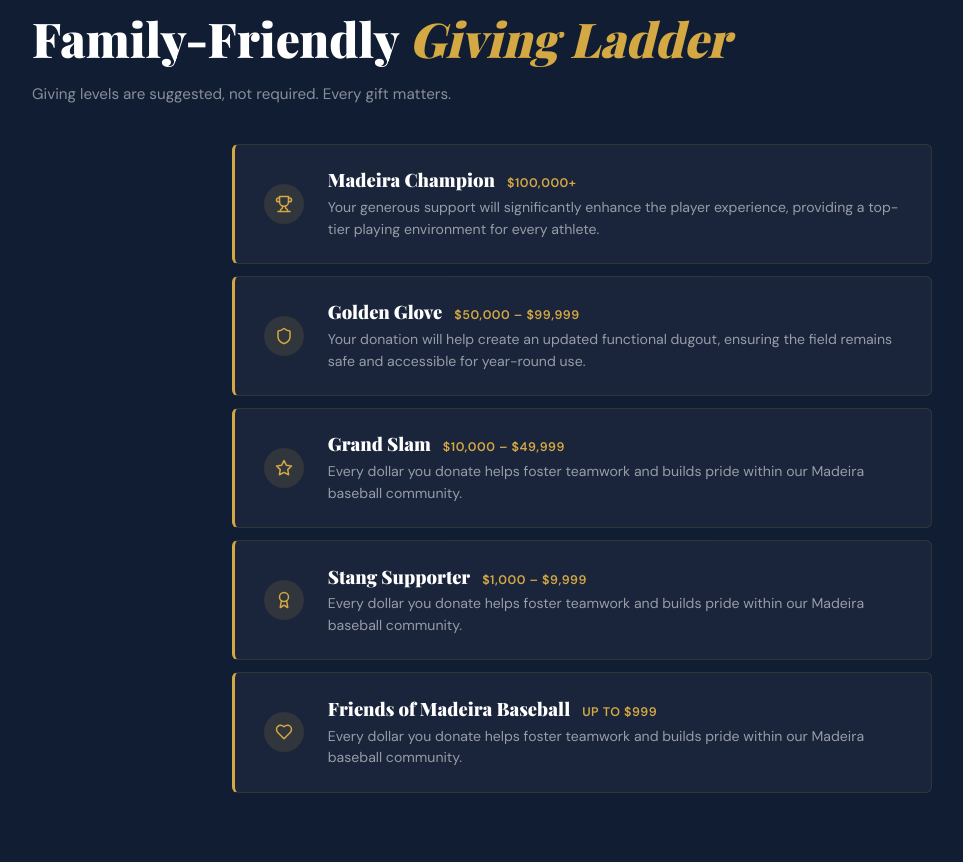
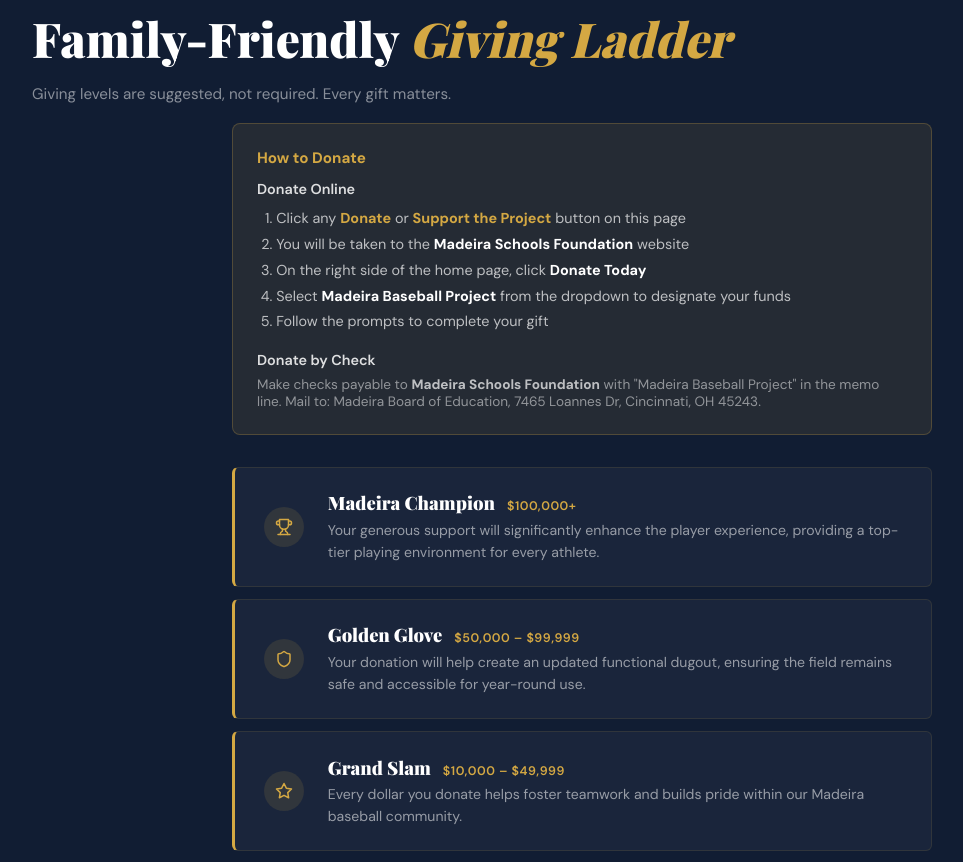
Before and after one commit to jordanbeck8/madeira-field-of-dreams, a React (Vite) app: page / in a window 1280 px wide. Shown: the part 2441-3303 px from the top of the page, without its empty margins (58-1021 px from the left). Built offline with nearby package versions, Linux system fonts and the light colour scheme; a web font is replaced by a local one.

Commit message:
Add donation instructions to Giving Ladder section

```diff
--- a/src/App.jsx
+++ b/src/App.jsx
@@ -337,9 +337,24 @@ export default function MadeiraFieldOfDreams() {
           <Reveal>
             <SectionLabel light>How You Can Help</SectionLabel>
             <SectionHeading light>Family-Friendly <em style={{ color: "#D4A843", fontStyle: "italic" }}>Giving Ladder</em></SectionHeading>
-            <p style={{ color: "rgba(255,255,255,0.5)", fontSize: "0.95rem", marginBottom: "2.5rem" }}>
+            <p style={{ color: "rgba(255,255,255,0.5)", fontSize: "0.95rem", marginBottom: "1.2rem" }}>
               Giving levels are suggested, not required. Every gift matters.
             </p>
+          </Reveal>
+          <Reveal delay={0.1}>
+            <div style={{ background: "rgba(212,168,67,0.1)", border: "1px solid rgba(212,168,67,0.25)", borderRadius: 8, padding: "1.5rem", marginBottom: "2rem", maxWidth: 700, marginLeft: "auto", marginRight: "auto" }}>
+              <p style={{ color: "#D4A843", fontWeight: 700, fontSize: "0.95rem", marginBottom: "0.75rem" }}>How to Donate</p>
+              <p style={{ color: "rgba(255,255,255,0.85)", fontWeight: 600, fontSize: "0.9rem", marginBottom: "0.5rem" }}>Donate Online</p>
+              <ol style={{ color: "rgba(255,255,255,0.7)", fontSize: "0.9rem", lineHeight: 1.8, paddingLeft: "1.2rem", margin: 0 }}>
+                <li>Click any <strong style={{ color: "#D4A843" }}>Donate</strong> or <strong style={{ color: "#D4A843" }}>Support the Project</strong> button on this page</li>
+                <li>You will be taken to the <strong style={{ color: "#fff" }}>Madeira Schools Foundation</strong> website</li>
+                <li>On the right side of the home page, click <strong style={{ color: "#fff" }}>Donate Today</strong></li>
+                <li>Select <strong style={{ color: "#fff" }}>Madeira Baseball Project</strong> from the dropdown to designate your funds</li>
+                <li>Follow the prompts to complete your gift</li>
+              </ol>
+              <p style={{ color: "rgba(255,255,255,0.85)", fontWeight: 600, fontSize: "0.9rem", marginTop: "1rem", marginBottom: "0.4rem" }}>Donate by Check</p>
+              <p style={{ color: "rgba(255,255,255,0.5)", fontSize: "0.85rem", margin: 0 }}>Make checks payable to <strong style={{ color: "rgba(255,255,255,0.7)" }}>Madeira Schools Foundation</strong> with "Madeira Baseball Project" in the memo line. Mail to: Madeira Board of Education, 7465 Loannes Dr, Cincinnati, OH 45243.</p>
+            </div>
           </Reveal>
           <div style={{ maxWidth: 700, margin: "0 auto", display: "flex", flexDirection: "column", gap: "0.75rem" }}>
             {TIERS.map((tier, i) => {
```
